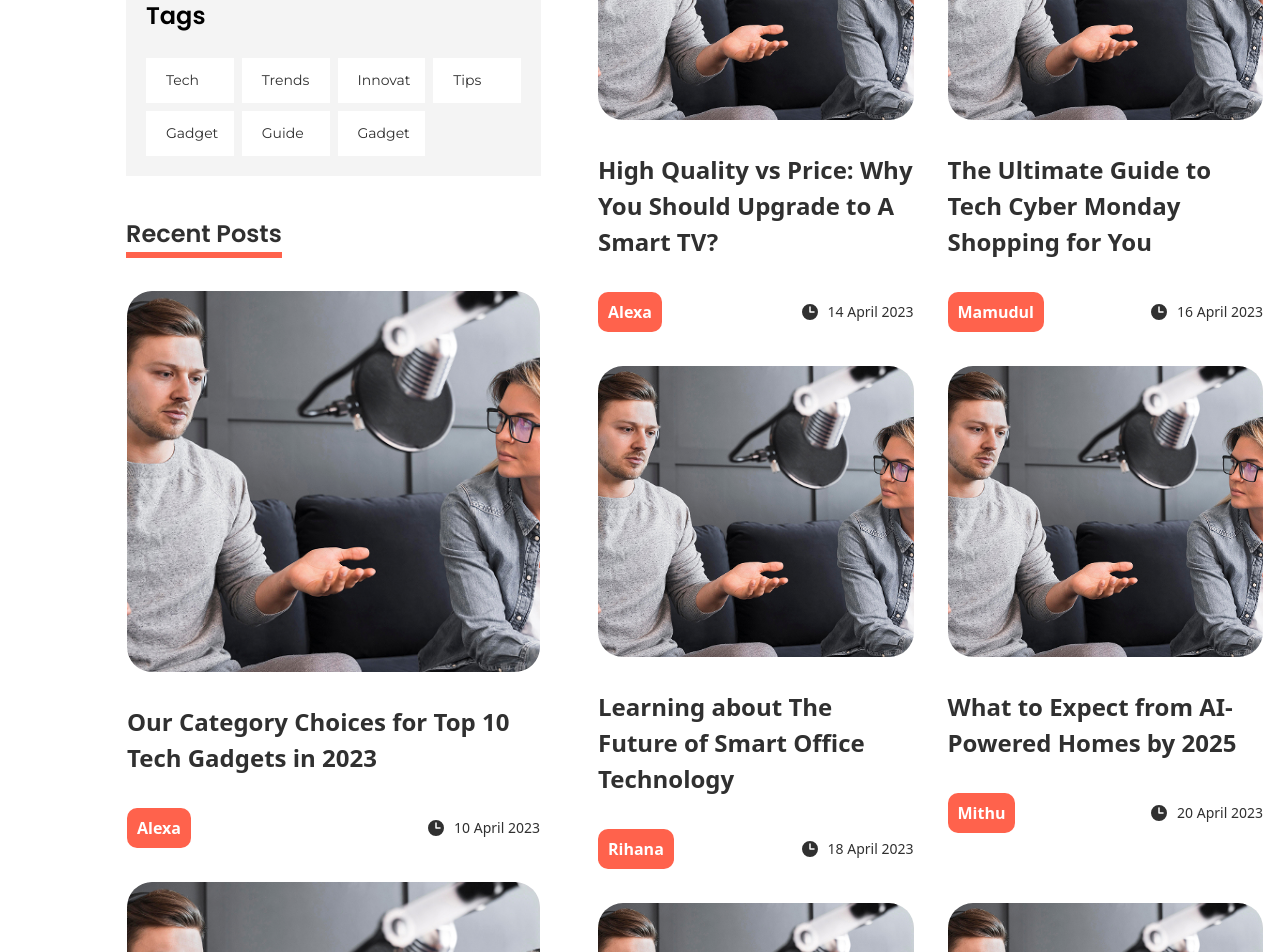
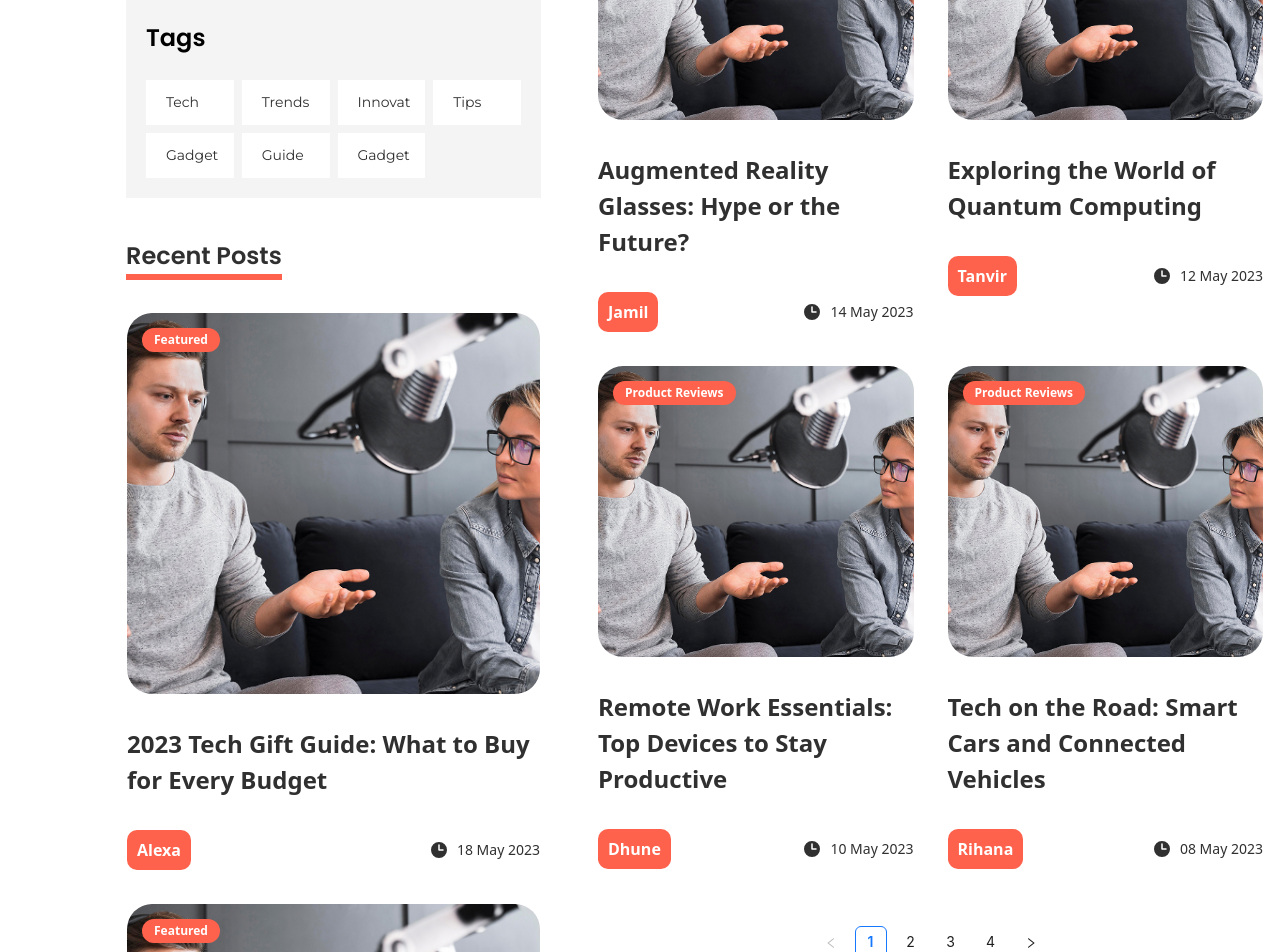
Before and after one commit to mamudulislam/E-Shop, a React (Vite) app: page /Blog in a window 1280 px wide. Shown: the part 1680-2632 px from the top of the page. Built offline with nearby package versions, Linux system fonts and the light colour scheme.

Commit message:
blog pagination is done

```diff
--- a/src/Golobalcomponentes/Blogcard/Blogcard.jsx
+++ b/src/Golobalcomponentes/Blogcard/Blogcard.jsx
@@ -1,22 +1,20 @@
+import { useState } from "react";
 import { HiMiniClock } from "react-icons/hi2";
 import { Link, useLocation } from "react-router-dom";
 import { TechTalksData } from "../../Pages/Home/Componentes/TechTalk/TechTalksData";
 import { CiSearch } from "react-icons/ci";
+import { Pagination } from "antd";
 
 const BlogPostCard = ({ image, title, category, date }) => (
     <div className="border border-transparent hover:border-black100 hover:p-[45px] hover:rounded-[25px] transition-all duration-300">
-        <div className="max-h-[406px] bg-amber-400 rounded-[25px] overflow-hidden">
+        <div className="max-h-[406px] rounded-[25px] overflow-hidden">
             <img src={image} alt={title} className="w-full h-full object-cover" />
         </div>
         <div className="mt-8">
-            <h5 className="font-poppins font-semibold text-[24px] text-black01">
-                {title}
-            </h5>
+            <h5 className="font-poppins font-semibold text-[24px] text-black01">{title}</h5>
             <div className="flex items-center justify-between mt-8">
                 <div className="py-2 px-2.5 bg-orange rounded-[10px]">
-                    <span className="font-montserrat font-bold text-base text-white">
-                        {category}
-                    </span>
+                    <span className="font-montserrat font-bold text-base text-white">{category}</span>
                 </div>
                 <span className="flex items-center gap-x-2 font-montserrat font-normal text-sm text-black01">
                     <HiMiniClock color="#303030" size={20} />
@@ -26,11 +24,10 @@ const BlogPostCard = ({ image, title, category, date }) => (
         </div>
     </div>
 );
+
 const BlogPageHeader = () => (
     <div className="mt-[274px] ml-[110px]">
-        <h2 className="font-Poppins font-bold text-[56px] text-black01">
-            Tech Talk Blog
-        </h2>
+        <h2 className="font-Poppins font-bold text-[56px] text-black01">Tech Talk Blog</h2>
         <div className="flex items-center gap-x-4 font-montserrat text-black01">
             <Link to="/">Home</Link>
             <div className="w-[1px] h-[20px] bg-black100"></div>
@@ -38,10 +35,28 @@ const BlogPageHeader = () => (
         </div>
     </div>
 );
+
 const BlogCard = (props) => {
     const location = useLocation();
     const isHomePage = location.pathname === "/";
     const { image, title, postedBy, date } = props;
+
+    const [activeCategory, setActiveCategory] = useState(null);
+    const [currentPage, setCurrentPage] = useState(1);
+    const pageSize = 6;
+
+    // Filter blogs
+    const filteredBlogs = activeCategory
+        ? TechTalksData.filter((blog) =>
+            blog.category?.toLowerCase().includes(activeCategory.toLowerCase())
+        )
+        : TechTalksData;
+
+    // Paginate filtered blogs
+    const paginatedBlogs = filteredBlogs.slice(
+        (currentPage - 1) * pageSize,
+        currentPage * pageSize
+    );
 
     if (isHomePage) {
         return <BlogPostCard {...props} />;
@@ -50,9 +65,12 @@ const BlogCard = (props) => {
     return (
         <div>
             <BlogPageHeader />
+
             <div className="mt-[322px] ml-[110px]">
                 <div className="grid grid-cols-[1fr_2fr] gap-[56px]">
+                    {/* Sidebar */}
                     <div>
+                        {/* Search */}
                         <div className="mb-[40px]">
                             <div className="p-10 bg-orange rounded-[25px]">
                                 <h3 className="font-Poppins font-semibold text-[24px] text-white mb-[24px]">Blog Search</h3>
@@ -68,85 +86,105 @@ const BlogCard = (props) => {
                                 </div>
                             </div>
                         </div>
+
+                        {/* Categories */}
                         <div className="mb-[40px]">
                             <div className="p-10 bg-black01 rounded-[25px]">
                                 <h4 className="font-Poppins font-semibold text-[24px] text-white mb-[25px] cursor-pointer">Categories</h4>
-                                <div className="mb-[22px]">
-                                    <p className="mb-3 font-Montserrat font-normal text-[16px] text-white cursor-pointer">Tech News</p>
+                                {["Tech News", "Product Reviews", "How-To Guides", "Lifestyle", "Emerging Technologies"].map((cat, idx) => (
+                                    <div
+                                        className="mb-[22px]"
+                                        key={idx}
+                                        onClick={() => {
+                                            setCurrentPage(1); // reset to page 1 on filter
+                                            setActiveCategory(prev => prev === cat ? null : cat);
+                                        }}
+                                    >
+                                        <p className={`mb-3 font-Montserrat font-normal text-[16px] text-white cursor-pointer transition-colors ${activeCategory === cat ? "text-orange" : ""}`}>
+                                            {cat}
+                                        </p>
                                         <div className="border border-b-1 text-white opacity-25"></div>
                                     </div>
-                                <div className="mb-[22px]">
-                                    <p className="mb-3 font-Montserrat font-normal text-[16px]  text-white cursor-pointer">Product Reviews</p>
-                                    <div className="border border-b-1 text-white opacity-25"></div>
+                                ))}
                             </div>
-                                <div className="mb-[22px]">
-                                    <p className="mb-3 font-Montserrat font-normal text-[16px]  text-white cursor-pointer">How-To Guides</p>
-                                    <div className="border border-b-1 text-white opacity-25"></div>
                         </div>
-                                <div className="mb-[22px]">
-                                    <p className="mb-3 font-Montserrat font-normal text-[16px]  text-white cursor-pointer">Lifestyle</p>
-                                    <div className="border border-b-1 text-white opacity-25"></div>
+
+                        {/* Tags */}
+                        <div className="p-5 bg-white02 mb-10">
+                            <h4 className="font-Poppins font-semibold text-[24px] text-black mb-6">Tags</h4>
+                            <div className="space-y-2">
+                                <div className="grid grid-cols-4 gap-2">
+                                    {["Tech", "Trends", "Innovat", "Tips"].map((tag, i) => (
+                                        <div key={i} className="px-5 py-3 bg-white font-Montserrat font-normal text-[14px] text-black01 cursor-pointer">
+                                            {tag}
                                         </div>
-                                <div>
-                                    <p className="mb-3 font-Montserrat font-normal text-[16px]  text-white cursor-pointer">Emerging Technologies</p>
-                                    <div className="border border-b-1 text-white opacity-25"></div>
+                                    ))}
+                                </div>
+                                <div className="grid grid-cols-4 gap-2">
+                                    {["Gadget", "Guide", "Gadget"].map((tag, i) => (
+                                        <div key={i} className="px-5 py-3 bg-white font-Montserrat font-normal text-[14px] text-black01 cursor-pointer">
+                                            {tag}
+                                        </div>
+                                    ))}
                                 </div>
                             </div>
                         </div>
 
-                        <div className="p-5 bg-white02 mb-10">
-                            <h4 className="font-Poppins font-semibold text-[24px] text-black mb-6">
-                                Tags
-                            </h4>
-                            <div className="space-y-2">
-                                <div className="grid grid-cols-4 gap-2">
-                                    <div className="px-5 py-3 bg-white font-Montserrat font-normal text-[14px] text-black01 cursor-pointer">Tech</div>
-                                    <div className="px-5 py-3 bg-white font-Montserrat font-normal text-[14px] text-black01 cursor-pointer">Trends</div>
-                                    <div className="px-5 py-3 bg-white font-Montserrat font-normal text-[14px] text-black01 cursor-pointer">Innovat</div>
-                                    <div className="px-5 py-3 bg-white font-Montserrat font-normal text-[14px] text-black01 cursor-pointer">Tips</div>
-                                </div>
-                                <div className="grid grid-cols-4 gap-2">
-                                    <div className="px-5 py-3 bg-white font-Montserrat font-normal text-[14px] text-black01 cursor-pointer">Gadget</div>
-                                    <div className="px-5 py-3 bg-white font-Montserrat font-normal text-[14px] text-black01 cursor-pointer">Guide</div>
-                                    <div className="px-5 py-3 bg-white font-Montserrat font-normal text-[14px] text-black01 cursor-pointer">Gadget</div>
-                                </div>
-                            </div>
-                        </div>
+                        {/* Recent Posts */}
                         <div>
-                            <h3 className="font-Poppins font-semibold text-[24px] text-black01">
-                                Recent Posts
-                            </h3>
+                            <h3 className="font-Poppins font-semibold text-[24px] text-black01">Recent Posts</h3>
                             <div className="border-3 w-[156px] text-orange"></div>
                         </div>
                         <div className="mt-[32px]">
                             <div className="grid grid-cols-1 md:grid-cols-2 lg:grid-cols-1 gap-8">
-                                {TechTalksData.slice(0, 2).map((blog) => (
+                                {TechTalksData.sort((a, b) => new Date(b.date) - new Date(a.date)).slice(0, 2).map((blog) => (
+                                    <div className="relative" key={blog.id}>
+                                        <div className="absolute top-4 left-4 z-10 bg-orange text-white text-xs font-bold font-montserrat py-1 px-3 rounded-full">
+                                            Featured
+                                        </div>
                                         <BlogPostCard
-                                        key={blog.id}
                                             image={blog.image}
                                             title={blog.title}
                                             category={blog.postedBy}
                                             date={blog.date}
                                         />
+                                    </div>
                                 ))}
                             </div>
                         </div>
                     </div>
 
-                    <div className="grid grid-cols-1 md:grid-cols-2 lg:grid-cols-2 gap-8">
-                        {TechTalksData.slice(0, 10).map((blog) => (
+                    {/* Blog Cards + Pagination */}
+                    <div className="flex flex-col items-center gap-10">
+                        <div className="grid grid-cols-1 md:grid-cols-2 lg:grid-cols-2 gap-8 w-full">
+                            {paginatedBlogs.map((blog) => (
+                                <div className="relative" key={blog.id}>
+                                    <div className="absolute top-4 left-4 z-10 bg-orange text-white text-xs font-bold font-montserrat py-1 px-3 rounded-full">
+                                        {blog.category}
+                                    </div>
                                     <BlogPostCard
-                                key={blog.id}
                                         image={blog.image}
                                         title={blog.title}
                                         category={blog.postedBy}
                                         date={blog.date}
                                     />
+                                </div>
                             ))}
+                        </div>
+
+                        <div className="flex justify-center mt-4">
+                            <Pagination
+                                current={currentPage}
+                                pageSize={pageSize}
+                                total={filteredBlogs.length}
+                                onChange={(page) => setCurrentPage(page)}
+                                showSizeChanger={false}
+                            />
                         </div>
                     </div>
                 </div>
-        </div >
+            </div>
+        </div>
     );
 };
 
--- a/src/Pages/Home/Componentes/TechTalk/TechTalksData.js
+++ b/src/Pages/Home/Componentes/TechTalk/TechTalksData.js
@@ -5,7 +5,7 @@ export const TechTalksData = [
     id: 1,
     image: blogimages,
     title: "Our Category Choices for Top 10 Tech Gadgets in 2023",
-    category: "Gadgets",
+    category: "Tech News",
     postedBy: "Alexa",
     date: "10 April 2023",
   },
@@ -13,7 +13,7 @@ export const TechTalksData = [
     id: 2,
     image: blogimages,
     title: "How to Choose the Right Laptop for Your Needs: Our Expert Says",
-    category: "News",
+    category: "Product Reviews",
     postedBy: "Rumi",
     date: "12 April 2023",
   },
@@ -21,7 +21,7 @@ export const TechTalksData = [
     id: 3,
     image: blogimages,
     title: "High Quality vs Price: Why You Should Upgrade to A Smart TV?",
-    category: "Tips",
+    category: "How-To Guides",
     postedBy: "Alexa",
     date: "14 April 2023",
   },
@@ -29,7 +29,7 @@ export const TechTalksData = [
     id: 4,
     image: blogimages,
     title: "The Ultimate Guide to Tech Cyber Monday Shopping for You",
-    category: "Tips",
+    category: "Lifestyle",
     postedBy: "Mamudul",
     date: "16 April 2023",
   },
@@ -37,7 +37,7 @@ export const TechTalksData = [
     id: 5,
     image: blogimages,
     title: "Learning about The Future of Smart Office Technology",
-    category: "Gadgets",
+    category: "Emerging Technologies",
     postedBy: "Rihana",
     date: "18 April 2023",
   },
@@ -45,7 +45,7 @@ export const TechTalksData = [
     id: 6,
     image: blogimages,
     title: "What to Expect from AI-Powered Homes by 2025",
-    category: "Guide",
+    category: "Tech News",
     postedBy: "Mithu",
     date: "20 April 2023",
   },
@@ -53,7 +53,7 @@ export const TechTalksData = [
     id: 7,
     image: blogimages,
     title: "Smartphone Trends: Foldables, AI Cameras & More",
-    category: "Gadgets",
+    category: "Product Reviews",
     postedBy: "Dhune",
     date: "22 April 2023",
   },
@@ -61,7 +61,7 @@ export const TechTalksData = [
     id: 8,
     image: blogimages,
     title: "A Beginner's Guide to Building Your Own PC",
-    category: "Guide",
+    category: "How-To Guides",
     postedBy: "Farzana",
     date: "24 April 2023",
   },
@@ -69,7 +69,7 @@ export const TechTalksData = [
     id: 9,
     image: blogimages,
     title: "Top 5 Tech Myths You Still Believe",
-    category: "Tips",
+    category: "Lifestyle",
     postedBy: "Jamil",
     date: "26 April 2023",
   },
@@ -77,7 +77,7 @@ export const TechTalksData = [
     id: 10,
     image: blogimages,
     title: "Is Your Wi-Fi Router Slowing You Down? Here's Why",
-    category: "News",
+    category: "Emerging Technologies",
     postedBy: "Tanvir",
     date: "28 April 2023",
   },
@@ -85,7 +85,7 @@ export const TechTalksData = [
     id: 11,
     image: blogimages,
     title: "The Rise of Wearable Tech: What’s New in 2023?",
-    category: "Gadgets",
+    category: "Tech News",
     postedBy: "Alexa",
     date: "30 April 2023",
   },
@@ -93,7 +93,7 @@ export const TechTalksData = [
     id: 12,
     image: blogimages,
     title: "Top Cloud Storage Services Compared: Which Should You Choose?",
-    category: "Guide",
+    category: "Product Reviews",
     postedBy: "Rumi",
     date: "02 May 2023",
   },
@@ -101,7 +101,7 @@ export const TechTalksData = [
     id: 13,
     image: blogimages,
     title: "Why Battery Tech is the Future of Innovation",
-    category: "News",
+    category: "Product Reviews",
     postedBy: "Mithu",
     date: "04 May 2023",
   },
@@ -109,7 +109,7 @@ export const TechTalksData = [
     id: 14,
     image: blogimages,
     title: "How to Protect Your Smart Devices from Hackers",
-    category: "Tips",
+    category: "Product Reviews",
     postedBy: "Mamudul",
     date: "06 May 2023",
   },
@@ -117,7 +117,7 @@ export const TechTalksData = [
     id: 15,
     image: blogimages,
     title: "Tech on the Road: Smart Cars and Connected Vehicles",
-    category: "Gadgets",
+    category: "Product Reviews",
     postedBy: "Rihana",
     date: "08 May 2023",
   },
@@ -125,7 +125,7 @@ export const TechTalksData = [
     id: 16,
     image: blogimages,
     title: "Remote Work Essentials: Top Devices to Stay Productive",
-    category: "Guide",
+    category: "Product Reviews",
     postedBy: "Dhune",
     date: "10 May 2023",
   },
@@ -133,7 +133,7 @@ export const TechTalksData = [
     id: 17,
     image: blogimages,
     title: "Exploring the World of Quantum Computing",
-    category: "News",
+    category: "Product Reviews",
     postedBy: "Tanvir",
     date: "12 May 2023",
   },
@@ -141,7 +141,7 @@ export const TechTalksData = [
     id: 18,
     image: blogimages,
     title: "Augmented Reality Glasses: Hype or the Future?",
-    category: "Gadgets",
+    category: "Product Reviews",
     postedBy: "Jamil",
     date: "14 May 2023",
   },
@@ -149,7 +149,7 @@ export const TechTalksData = [
     id: 19,
     image: blogimages,
     title: "Smart Kitchens: The Future of Cooking is Here",
-    category: "Tips",
+    category: "Product Reviews",
     postedBy: "Farzana",
     date: "16 May 2023",
   },
@@ -157,7 +157,7 @@ export const TechTalksData = [
     id: 20,
     image: blogimages,
     title: "2023 Tech Gift Guide: What to Buy for Every Budget",
-    category: "Guide",
+    category: "Product Reviews",
     postedBy: "Alexa",
     date: "18 May 2023",
   },
```
Lines whose indentation alone changed are shown as unchanged.
